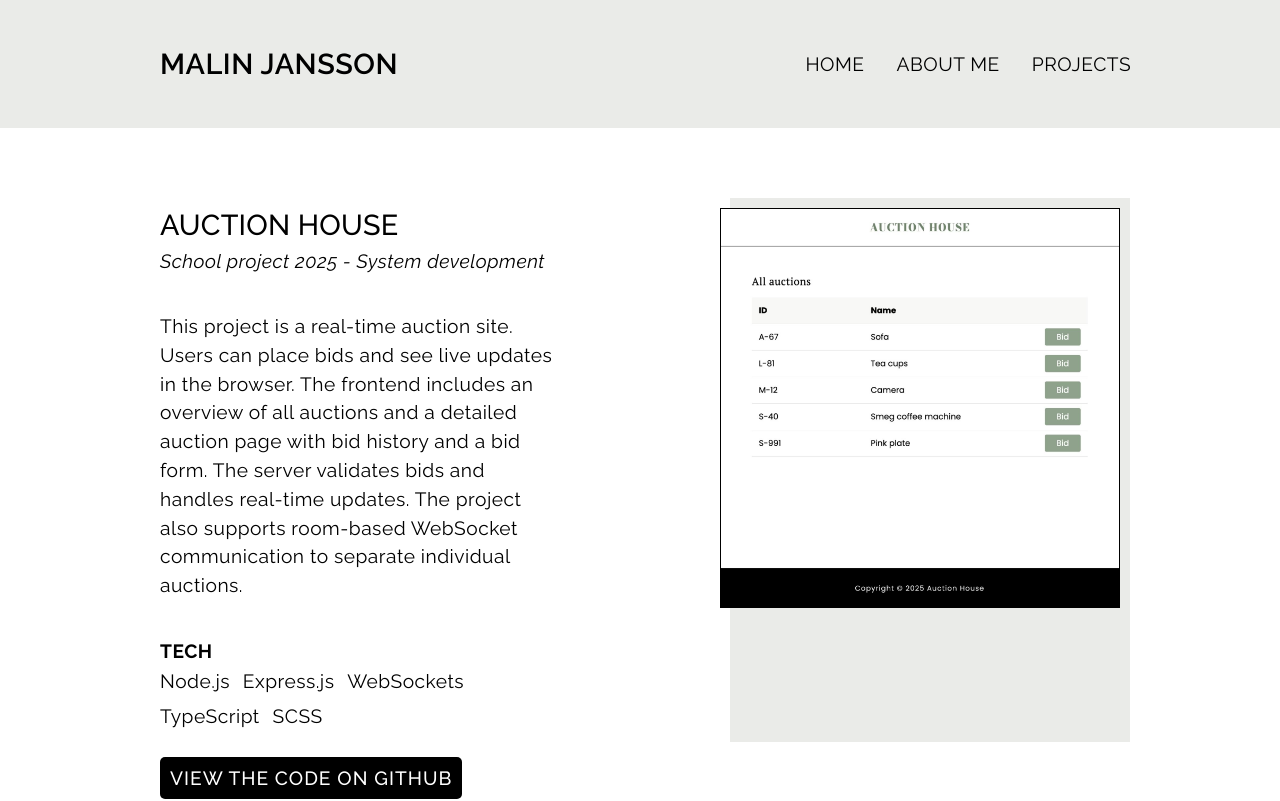
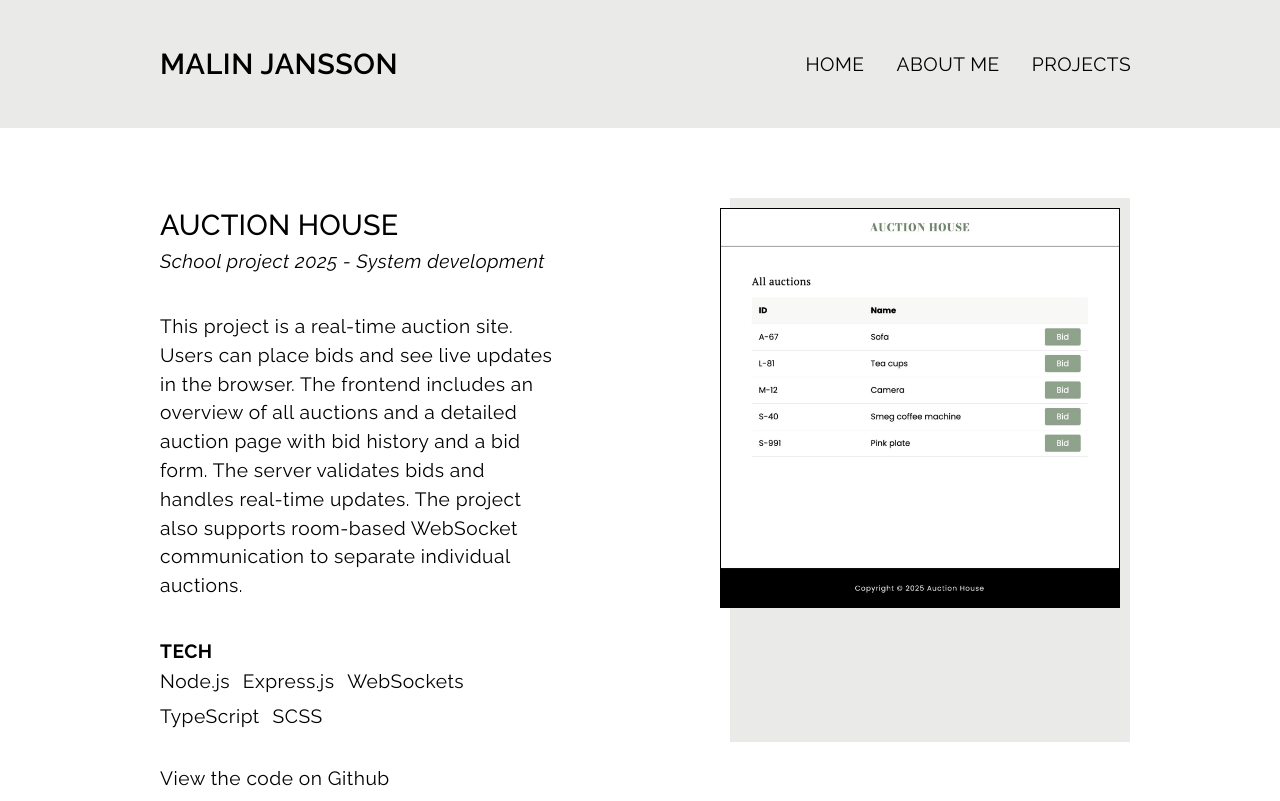
Before and after one commit to malinjansson/mjportfolio, a React (Vite) app: page /project/auctionhouse in a window 1280 px wide. Shown: the top 801 px of the page. Built offline with nearby package versions, Linux system fonts and the light colour scheme; a web font is replaced by a local one.

Commit message:
changed classname to demobtn and put it in a div

```diff
--- a/src/components/ShowProjectDetails.tsx
+++ b/src/components/ShowProjectDetails.tsx
@@ -27,12 +27,14 @@ export const ShowProjectDetails = (props: ShowProjectDetailsProps) => {
                             ))}
                         </ul>
                     </div>
-                    <a href={props.project.github} target="_blank"><span className="github-btn">View the code on Github</span></a>
-                    {props.project.livedemo && (
-                        <a href={props.project.livedemo} target="_blank">
-                            <span className="github-btn">View live demo</span>
-                        </a>
-                    )}
+                    <div className="demo-links">
+                        <a href={props.project.github} target="_blank"><span className="demo-btn">View the code on Github</span></a>
+                        {props.project.livedemo && (
+                            <a href={props.project.livedemo} target="_blank">
+                                <span className="demo-btn">View live demo</span>
+                            </a>
+                        )}
+                    </div>
                 </div>
                 <div className="project-top-image-container">
                     <div className="background-color-box"></div>
```
